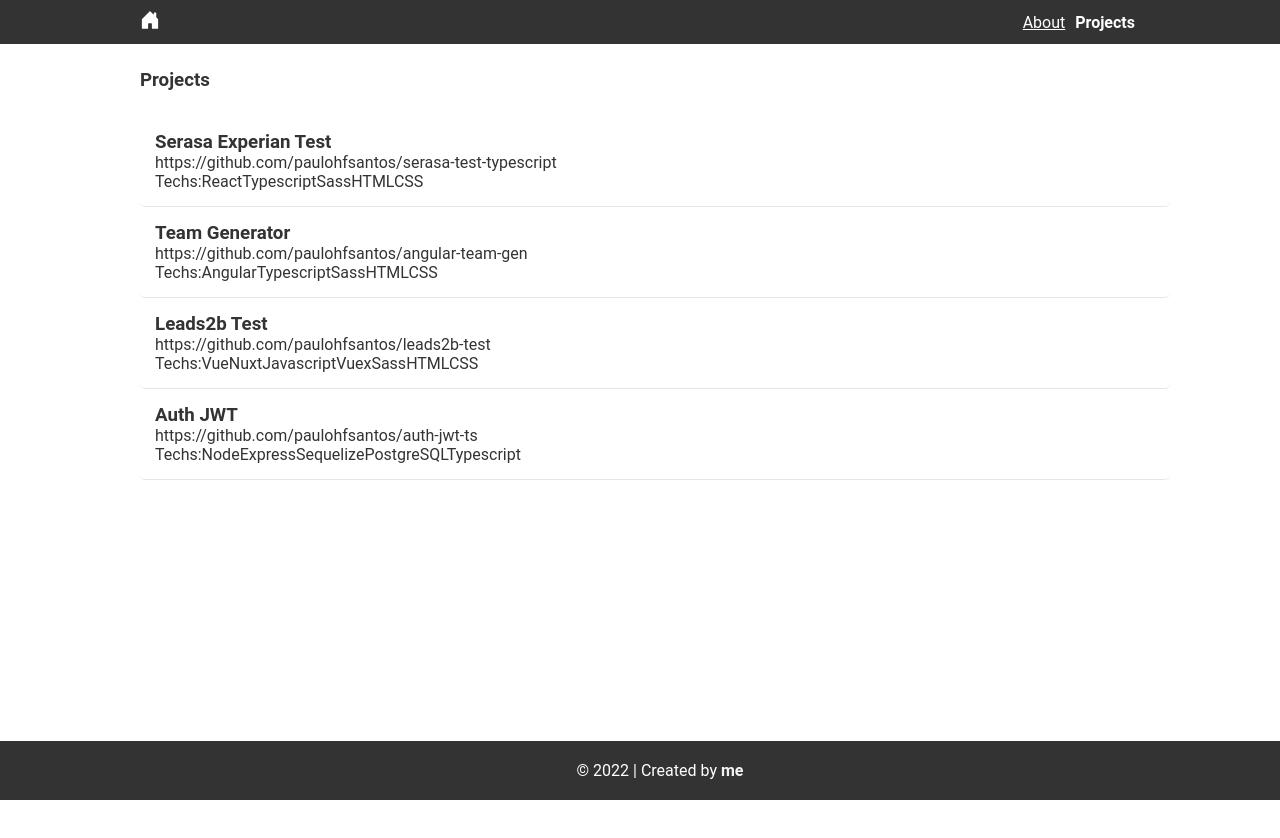
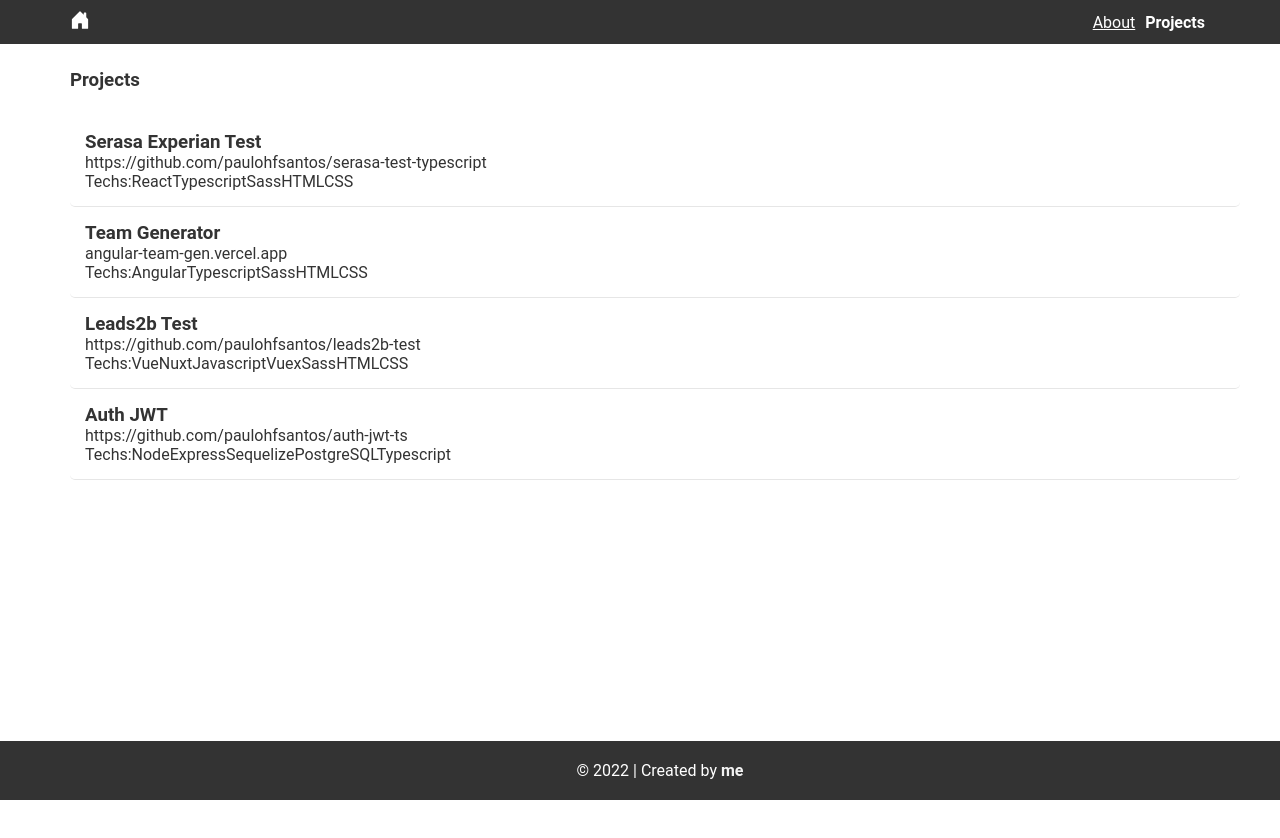
Before and after one commit to paulohfsantos/personal-website-typescript, a React (Vite) app: page /projects in a window 1280 px wide. Shown: the top 838 px of the page. Built offline with nearby package versions, Linux system fonts and the light colour scheme.

Commit message:
update json + fix css

```diff
--- a/data.json
+++ b/data.json
@@ -45,7 +45,7 @@
         "id": 2,
         "name": "Team Generator",
         "techs": ["Angular", "Typescript", "Sass", "HTML", "CSS"],
-        "src": "https://github.com/paulohfsantos/angular-team-gen"
+        "src": "angular-team-gen.vercel.app"
       },
       {
         "id": 3,
--- a/src/components/Container/style.scss
+++ b/src/components/Container/style.scss
@@ -2,4 +2,16 @@
 
 .container {
   @include container;
+
+  @media (max-width: 540px) {
+    @include container-sm;
+  }
+
+  @media (max-width: 768px) {
+    @include container-md;
+  }
+
+  @media (max-width: 990px) {
+    @include container-lg;
+  }
 }
--- a/src/scss/mixin.scss
+++ b/src/scss/mixin.scss
@@ -1,8 +1,24 @@
 @mixin container {
+  // default xl
   width: 100%;
-  max-width: 1000px;
+  max-width: 1140px;
   padding: 0 10px;
   margin: 0 auto;
+}
+
+@mixin container-lg {
+  // default lg
+  max-width: 992px;
+}
+
+@mixin container-md {
+  // default md
+  max-width: 768px;
+}
+
+@mixin container-sm {
+  // default sm
+  max-width: 576px;
 }
 
 @mixin flex-between-align-center {
```
Also changed, not shown: src/components/Main/index.tsx (+0 -7 lines).
